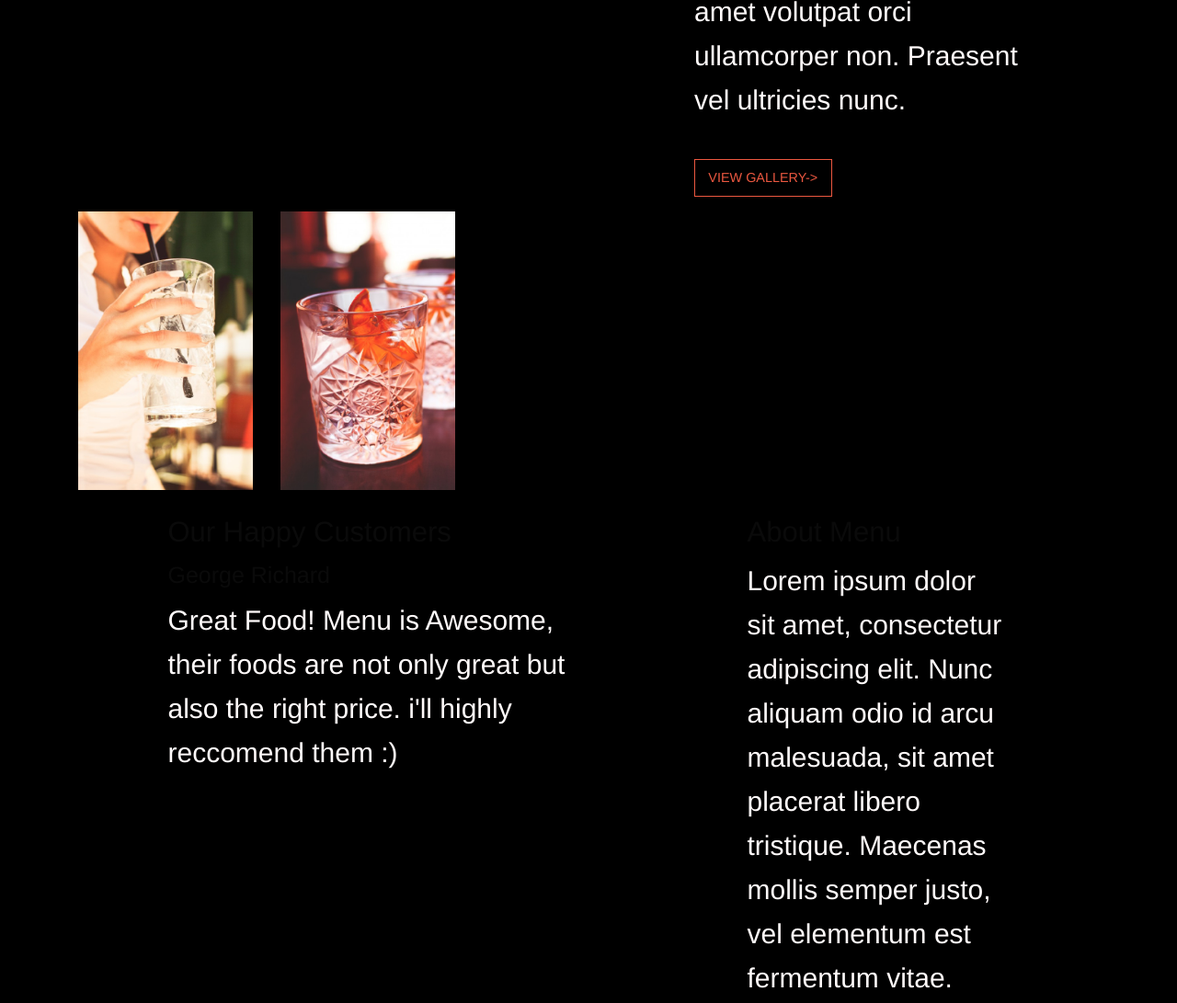
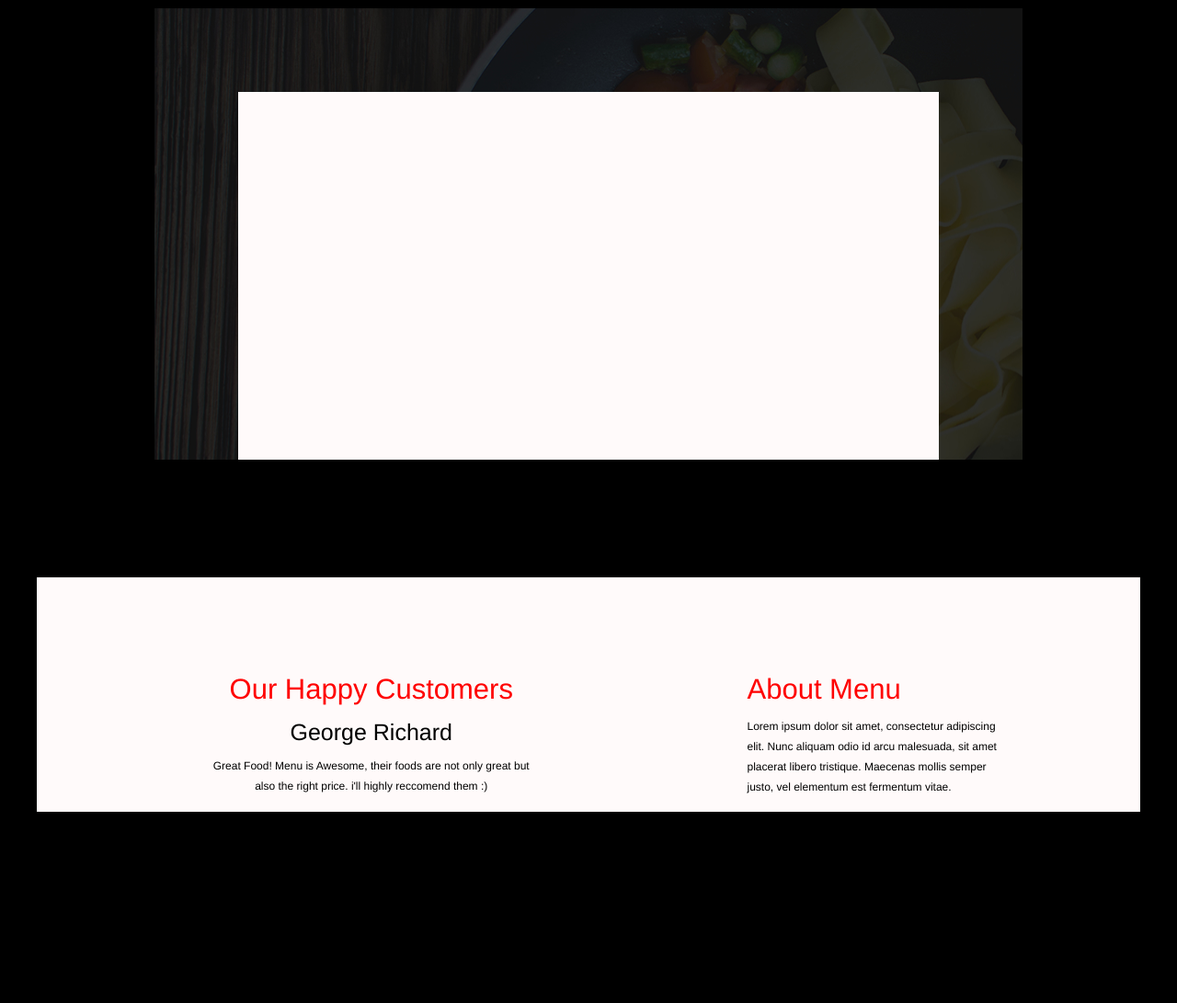
Before and after one commit to BethMwangi/FrontEndFour, a plain HTML site: page index.html in a window 1280 px wide. Shown: the part 1690-2781 px from the top of the page at 92% size. After the commit the page ends 2573 px from the top, so only its background shows below. Drawn offline with nearby package versions, Linux system fonts and the light colour scheme.

Commit message:
about me page with css

```diff
--- a/css/app.css
+++ b/css/app.css
@@ -45,3 +45,70 @@ columns******/
     color: white;
     height: 100px;
 }
+.breakfast {
+height: 200px;
+background-image: url(../img/foodtop/breakfast.jpg)
+;
+}
+
+.lunch {
+height: 200px;
+
+background-image: url(../img/foodtop/lunch.jpg)
+;
+}
+.dinner {
+
+height: 200px;
+    background-image: url(../img/foodtop/dinner.jpg)
+
+}
+.border {
+
+border: 15px solid white;
+ -webkit-box-shadow: 0px 0px 20px rgba(0,0,0,.8);
+        -moz-box-shadow: 0px 0px 20px rgba(0,0,0,.8);
+            box-shadow: 0px 0px 20px rgba(0,0,0,.8);
+}
+.white {
+background-color: snow;
+    padding-top: 100px;
+
+}
+.row4 {
+color: black;
+    font-size: 12px;
+    line-height: 22px;
+}
+.drinks {
+
+text-align: right;
+}
+.img2 {
+
+background-image: url(../img/backgrounds/foodsBg.jpg)
+;
+}
+.row6 {
+    margin-top:10%;
+   height: 400px;
+background-color: snow;
+}
+
+.row7{
+text-align: center;
+}
+.red {
+    color: red;
+}
+.black {
+color: black;
+}
+.y{
+   height: 20px;
+
+}
+.pad{
+
+    padding: 10%
+}
```
